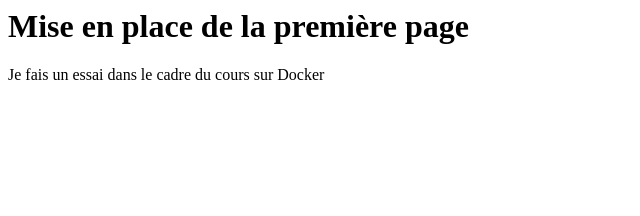
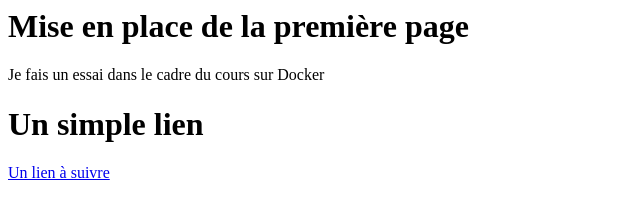
Before and after one commit to oflauzac/web1, a plain HTML site: page index.html in a window 1280 px wide. Shown: the whole page, without its empty margins (0-640 px from the left). Drawn offline with Linux system fonts and the light colour scheme.

Commit message:
Encore une modification

```diff
--- a/index.html
+++ b/index.html
@@ -5,5 +5,8 @@
     <body>
         <h1> Mise en place de la première page </h1>
         Je fais un essai dans le cadre du cours sur Docker
+
+        <h1>Un simple lien</h1>
+        <a href="juste1lien.html"> Un lien à suivre </a>
     </body>
 </html>
```
